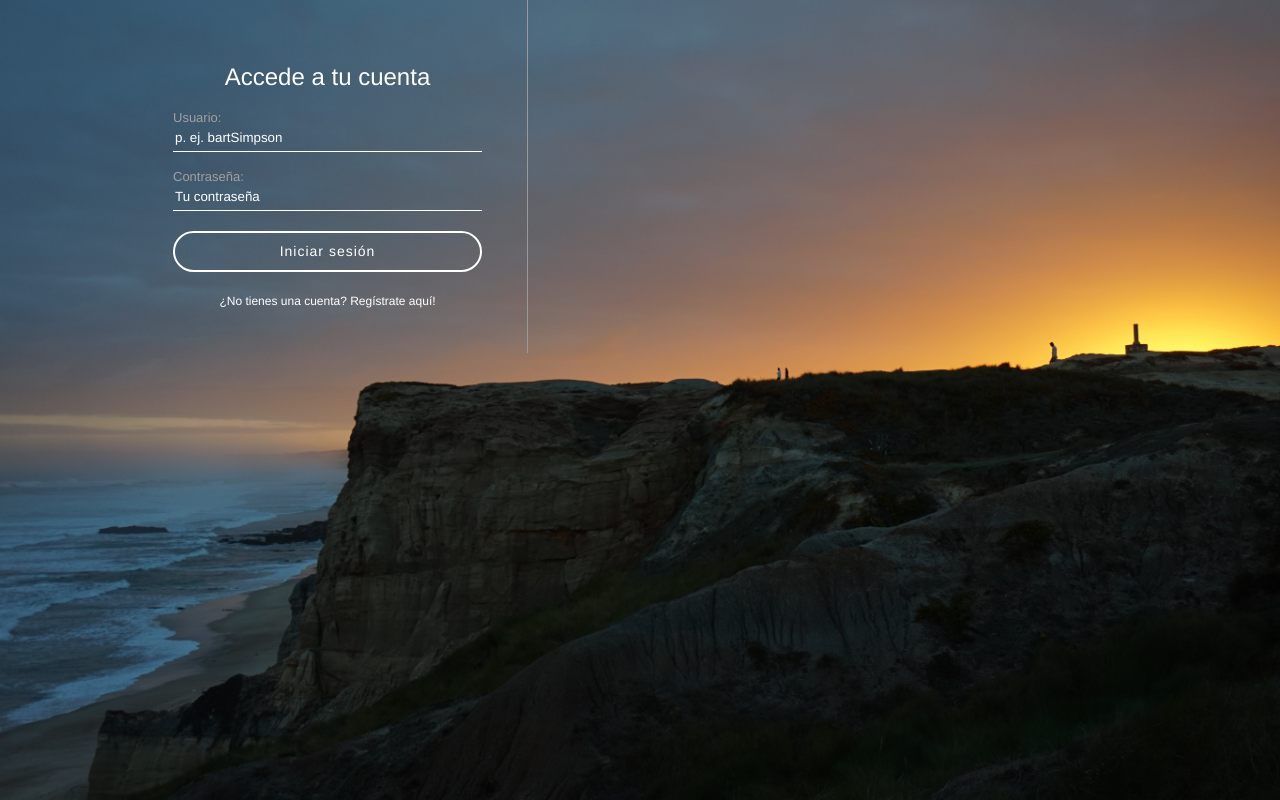
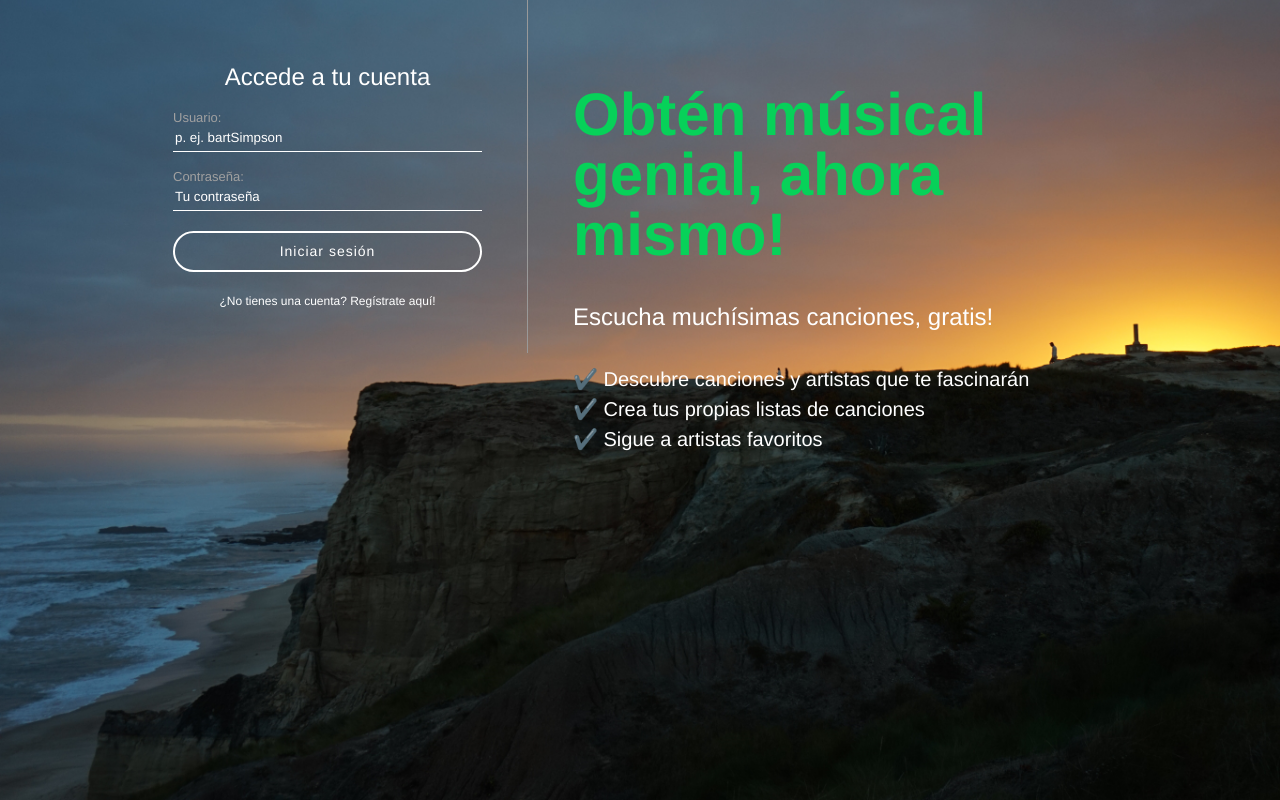
Before and after one commit to gcipherd/spotify-clon, a PHP site: page /registro.php in a window 1280 px wide. Run offline with PHP 8.4, Linux system fonts and the light colour scheme.

Commit message:
Se agregó un bloque que acompañe al login y registro

```diff
--- a/assets/css/registro.css
+++ b/assets/css/registro.css
@@ -111,3 +111,28 @@ body {
 #loginFormulario {
     display: none;
 }
+
+#loginTexto {
+    padding: 45px;
+    display: table-cell;
+}
+
+#loginTexto h1{
+    color: #07d159;
+    font-size: 60px;
+    font-weight: bold;
+}
+
+#loginTexto h2{
+    margin: 35px 0;
+}
+
+#loginTexto ul {
+    padding: 0;
+}
+
+#loginTexto li {
+    font-size: 20px;
+    list-style-type: none;
+    padding: 5px 0;
+}
--- a/registro.php
+++ b/registro.php
@@ -112,6 +112,15 @@
                     </div>
                 </form>
             </div>
+            <div id="loginTexto">
+                <h1>Obtén músical genial, ahora mismo!</h1>
+                <h2>Escucha muchísimas canciones, gratis!</h2>
+                <ul>
+                    <li>✔️ Descubre canciones y artistas que te fascinarán</li>
+                    <li>✔️ Crea tus propias listas de canciones</li>
+                    <li>✔️ Sigue a artistas favoritos</li>
+                </ul>
+            </div>
         </div>
     </div>
 </body>
```
